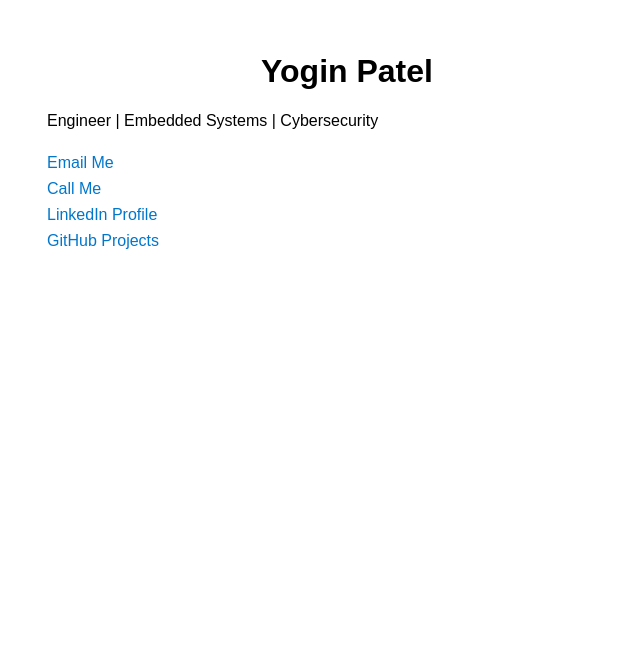
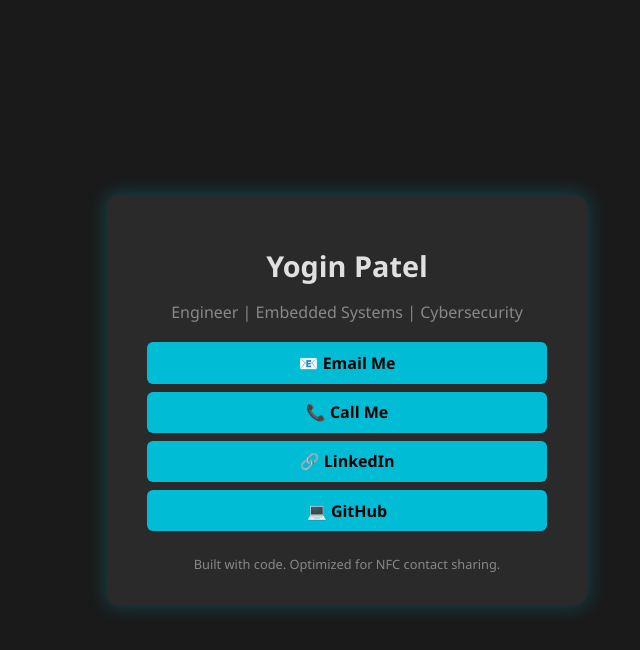
Before and after one commit to yoginpa/yoginpa.github.io, a plain HTML site: page index.html in a window 1280 px wide. Shown: the whole page, without its empty margins (293-933 px from the left). Drawn offline with Linux system fonts and the light colour scheme.

Commit message:
Updated for have style
Signed-off-by: Yogin Patel <yogin@pureaire.net>

```diff
--- a/index.html
+++ b/index.html
@@ -1,24 +1,78 @@
 <!DOCTYPE html>
 <html lang="en">
 <head>
-  <meta charset="UTF-8">
-  <meta name="viewport" content="width=device-width, initial-scale=1">
-  <title>Yogin Patel - Contact</title>
+  <meta charset="UTF-8" />
+  <meta name="viewport" content="width=device-width, initial-scale=1.0"/>
+  <title>Yogin Patel – Engineering Contact</title>
   <style>
-    body { font-family: sans-serif; max-width: 600px; margin: auto; padding: 2rem; }
-    h1 { text-align: center; }
-    .contact { margin-top: 1.5rem; }
-    a { display: block; margin: 0.5rem 0; text-decoration: none; color: #0077cc; }
+    :root {
+      --primary: #1a1a1a;
+      --accent: #00bcd4;
+      --text: #e0e0e0;
+      --muted: #888;
+      --font: 'Segoe UI', sans-serif;
+    }
+    body {
+      margin: 0;
+      padding: 0;
+      font-family: var(--font);
+      background: var(--primary);
+      color: var(--text);
+      display: flex;
+      justify-content: center;
+      align-items: center;
+      height: 100vh;
+    }
+    .card {
+      background: #2a2a2a;
+      border-radius: 12px;
+      box-shadow: 0 0 20px rgba(0, 188, 212, 0.3);
+      padding: 2rem 2.5rem;
+      max-width: 400px;
+      width: 90%;
+      text-align: center;
+    }
+    h1 {
+      font-size: 1.8rem;
+      margin-bottom: 0.3rem;
+    }
+    p.title {
+      font-size: 1rem;
+      color: var(--muted);
+      margin-bottom: 1.2rem;
+    }
+    a {
+      display: block;
+      margin: 0.5rem 0;
+      padding: 0.6rem;
+      border-radius: 6px;
+      background-color: var(--accent);
+      color: #000;
+      text-decoration: none;
+      font-weight: 600;
+      transition: background 0.3s;
+    }
+    a:hover {
+      background-color: #0097a7;
+    }
+    footer {
+      margin-top: 1.5rem;
+      font-size: 0.8rem;
+      color: var(--muted);
+    }
   </style>
 </head>
 <body>
-  <h1>Yogin Patel</h1>
-  <p>Engineer | Embedded Systems | Cybersecurity</p>
-  <div class="contact">
-    <a href="mailto:yogin.patel@gmail.com">Email Me</a>
-    <a href="tel:+18475558630">Call Me</a>
-    <a href="https://linkedin.com/in/yogin-patel-707">LinkedIn Profile</a>
-    <a href="https://github.com/yoginpa">GitHub Projects</a>
+  <div class="card">
+    <h1>Yogin Patel</h1>
+    <p class="title">Engineer | Embedded Systems | Cybersecurity</p>
+
+    <a href="mailto:yogin.patel@gmail.com">📧 Email Me</a>
+    <a href="tel:+18478587017">📞 Call Me</a>
+    <a href="https://linkedin.com/in/yogin-patel-707" target="_blank">🔗 LinkedIn</a>
+    <a href="https://github.com/yoginpa" target="_blank">💻 GitHub</a>
+
+    <footer>Built with code. Optimized for NFC contact sharing.</footer>
   </div>
 </body>
 </html>
```
